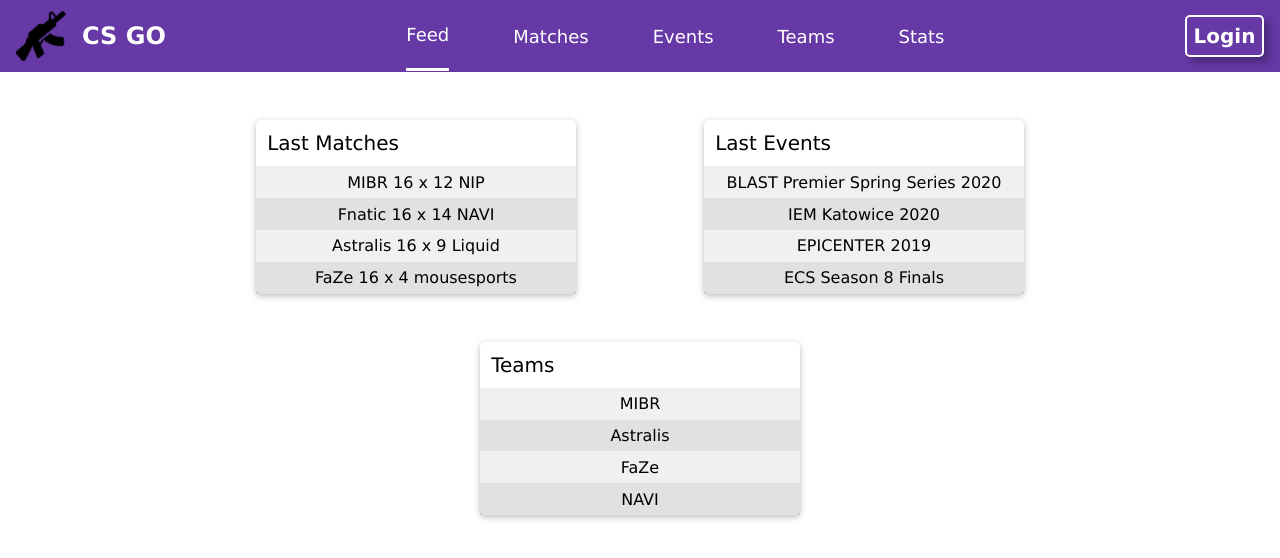
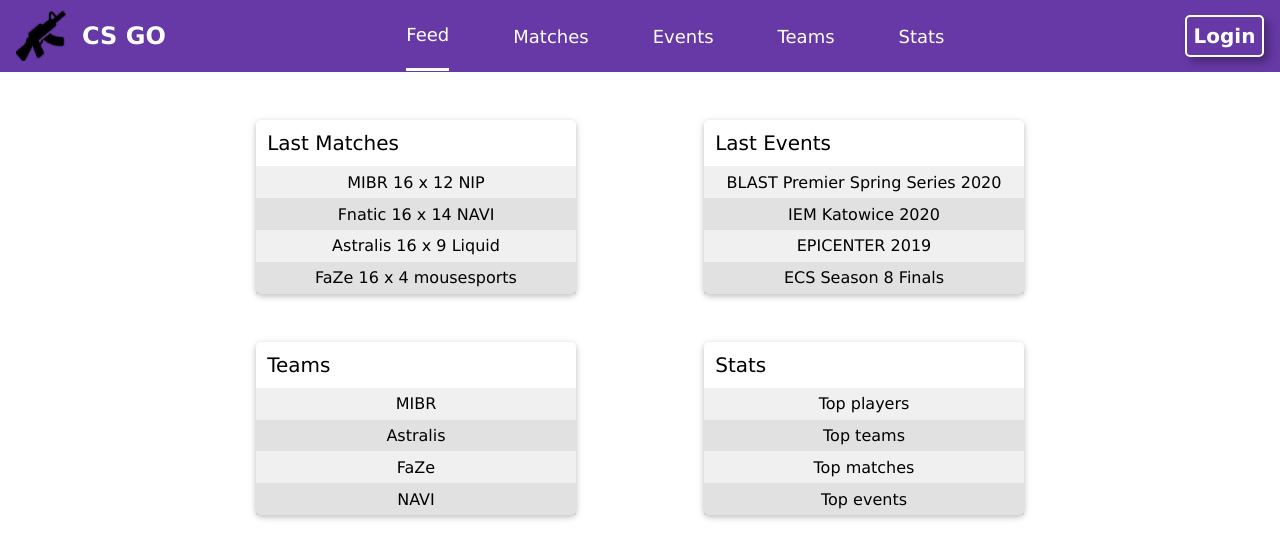
Before and after one commit to babugia/cs-web-styled-components, a React (Create React App) app: page / in a window 1280 px wide. Shown: the top 558 px of the page. Built offline with nearby package versions, Linux system fonts and the light colour scheme; the HTML template or start-up script is replaced by a standard one.

Commit message:
mocked feed values done

```diff
--- a/src/Feed/Feed.jsx
+++ b/src/Feed/Feed.jsx
@@ -1,26 +1,28 @@
 import React from 'react';
+import styled from 'styled-components';
 import Card from '../components/Card';
 import CardTitle from '../components/CardTitle';
 import CardContent from '../components/CardContent';
-import { lastMatches, lastEvents, teams } from '../mocks/feed';
+import { feedData } from '../mocks/feed';
+
+const Container = styled.div`
+  width: 70%;
+  display: flex;
+  justify-content: space-around;
+  flex-wrap: wrap;
+  margin-left: auto;
+  margin-right: auto;
+`;
 
 const Feed = () => (
-  <>
-    <Card cardWidth='20rem'>
-      <CardTitle>Last Matches</CardTitle>
-      <CardContent displayValues={lastMatches} />
-    </Card>
-    <Card cardWidth='20rem'>
-      <CardTitle>Last Events</CardTitle>
-      <CardContent displayValues={lastEvents} />
-    </Card>
-    <Card cardWidth='20rem'>
-      <CardTitle>Teams</CardTitle>
-      <CardContent displayValues={teams} />
-    </Card>
-  </>
+  <Container>
+    {feedData.map(({ title, values }) => (
+      <Card key={title} cardWidth='20rem'>
+        <CardTitle>{title}</CardTitle>
+        <CardContent displayValues={values} />
+      </Card>
+    ))}
+  </Container>
 );
 
-// TODO: Create mocked feed to mapping over, instead create 4 Card component
-
 export default Feed;
--- a/src/components/CardContent.jsx
+++ b/src/components/CardContent.jsx
@@ -1,33 +1,31 @@
 import React, { memo } from 'react';
 import styled from 'styled-components';
-// import { Link } from 'react-router-dom';
+import { Link } from 'react-router-dom';
 
 const StyledDiv = styled.div`
   display: flex;
   justify-content: center;
   width: 100%;
-  background: ${props =>
-    props.color1 && props.color2
-      ? props.isEven
-        ? props.color1
-        : props.color2
-      : props.isEven
-      ? 'rgba(196, 196, 196, 0.25)'
-      : 'rgba(196, 196, 196, 0.5)'};
+  background: ${props => (props.isEven ? props.color1 : props.color2)};
 `;
+
+StyledDiv.defaultProps = {
+  color1: 'rgba(196, 196, 196, 0.25)',
+  color2: 'rgba(196, 196, 196, 0.5)'
+};
 
 const StyledValue = styled.span`
   padding: 0.4rem;
   color: black;
 `;
 
-// const Linkk = ({ children, className }) => (
-//   <Link className={className}>{children}</Link>
-// );
+const Linkk = ({ children, className }) => (
+  <Link className={className}>{children}</Link>
+);
 
-// const StyledLink = styled(Linkk)`
-//   text-decoration: none;
-// `;
+const StyledLink = styled(Linkk)`
+  text-decoration: none;
+`;
 
 const CardContent = props => {
   const { className, displayValues, color1, color2 } = props;
@@ -35,21 +33,14 @@
   return (
     <div className={className}>
       {displayValues.map((value, index) => (
-        // <StyledLink key={index}>
-        <StyledDiv
-          key={index}
-          isEven={index % 2 === 0}
-          color1={color1}
-          color2={color2}
-        >
-          <StyledValue>{value}</StyledValue>
-        </StyledDiv>
-        // </StyledLink>
+        <StyledLink key={index}>
+          <StyledDiv isEven={index % 2 === 0} color1={color1} color2={color2}>
+            <StyledValue>{value}</StyledValue>
+          </StyledDiv>
+        </StyledLink>
       ))}
     </div>
   );
 };
 
-// FIXME: when to do this link, remove key from StyledDiv
-
 export default memo(CardContent);
--- a/src/config/Layout.jsx
+++ b/src/config/Layout.jsx
@@ -3,12 +3,7 @@
 import Header from '../Header/Header';
 
 const Content = styled.div`
-  display: flex;
-  justify-content: space-around;
-  flex-wrap: wrap;
-  margin-left: auto;
-  margin-right: auto;
-  max-width: 70%;
+  width: 100%;
 `;
 
 const Layout = props => (
--- a/src/mocks/feed.js
+++ b/src/mocks/feed.js
@@ -1,15 +1,36 @@
-export const lastMatches = [
+const lastMatches = [
   'MIBR 16 x 12 NIP',
   'Fnatic 16 x 14 NAVI',
   'Astralis 16 x 9 Liquid',
   'FaZe 16 x 4 mousesports'
 ];
 
-export const lastEvents = [
+const lastEvents = [
   'BLAST Premier Spring Series 2020',
   'IEM Katowice 2020',
   'EPICENTER 2019',
   'ECS Season 8 Finals'
 ];
 
-export const teams = ['MIBR', 'Astralis', 'FaZe', 'NAVI'];
+const teams = ['MIBR', 'Astralis', 'FaZe', 'NAVI'];
+
+const stats = ['Top players', 'Top teams', 'Top matches', 'Top events'];
+
+export const feedData = [
+  {
+    title: 'Last Matches',
+    values: lastMatches
+  },
+  {
+    title: 'Last Events',
+    values: lastEvents
+  },
+  {
+    title: 'Teams',
+    values: teams
+  },
+  {
+    title: 'Stats',
+    values: stats
+  }
+];
```
